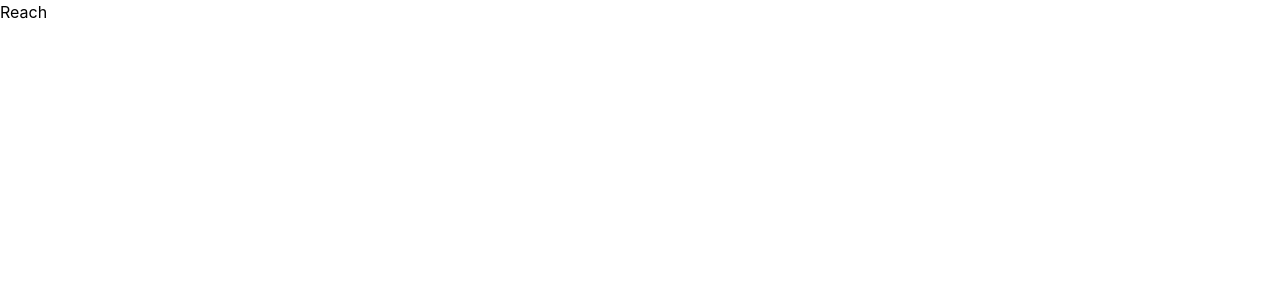
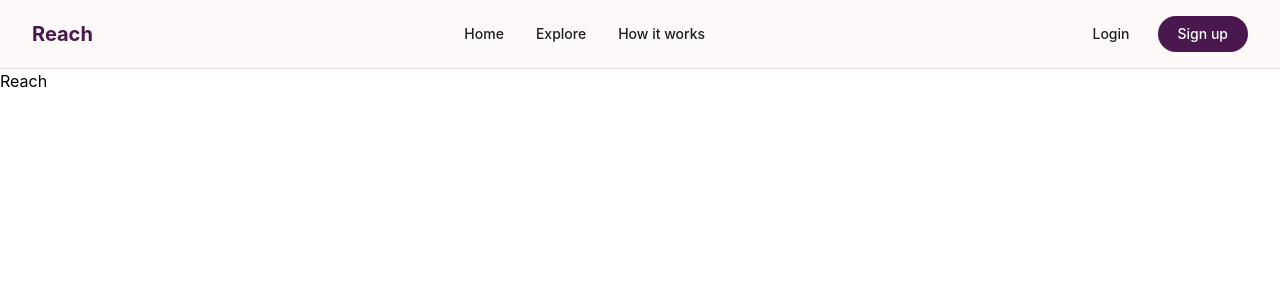
Before and after one commit to sharon884/Reach-frontend-, a React (Vite) app: page / in a window 1280 px wide. Shown: the top 300 px of the page. Built offline with nearby package versions, Linux system fonts and the light colour scheme.

Commit message:
feat(frontend): add responsive navigation

```diff
--- /dev/null
+++ b/src/components/layout/Navbar.tsx
@@ -0,0 +1,130 @@
+import { useState } from "react";
+import { Link } from "react-router-dom";
+import { Menu, X } from "lucide-react";
+
+function Navbar() {
+    const [isMenuOpen, setIsMenuOpen] = useState(false);
+
+    return (
+        <nav className="border-b border-reach-plum/10 bg-reach-card">
+            <div className="mx-auto flex max-w-7xl items-center justify-between px-5 py-4 md:px-8">
+
+                {/* Logo */}
+                <Link
+                    to="/"
+                    className="text-xl font-bold text-reach-plum"
+                >
+                    Reach
+                </Link>
+
+                {/* Desktop Navigation */}
+                <div className="hidden items-center gap-8 md:flex">
+                    <Link
+                        to="/"
+                        className="text-sm font-medium text-reach-text transition hover:text-reach-plum"
+                    >
+                        Home
+                    </Link>
+
+                    <Link
+                        to="/feed"
+                        className="text-sm font-medium text-reach-text transition hover:text-reach-plum"
+                    >
+                        Explore
+                    </Link>
+
+                    <a
+                        href="#how-it-works"
+                        className="text-sm font-medium text-reach-text transition hover:text-reach-plum"
+                    >
+                        How it works
+                    </a>
+                </div>
+
+                {/* Desktop Actions */}
+                <div className="hidden items-center gap-3 md:flex">
+                    <Link
+                        to="/login"
+                        className="px-4 py-2 text-sm font-medium text-reach-text transition hover:text-reach-plum"
+                    >
+                        Login
+                    </Link>
+
+                    <Link
+                        to="/signup"
+                        className="rounded-full bg-reach-plum px-5 py-2 text-sm font-medium text-white transition hover:opacity-90"
+                    >
+                        Sign up
+                    </Link>
+                </div>
+
+                {/* Mobile Menu Button */}
+                <button
+                    type="button"
+                    onClick={() => setIsMenuOpen(!isMenuOpen)}
+                    className="rounded-md p-2 text-reach-plum md:hidden"
+                    aria-label={isMenuOpen ? "Close menu" : "Open menu"}
+                >
+                    {isMenuOpen ? (
+                        <X size={22} />
+                    ) : (
+                        <Menu size={22} />
+                    )}
+                </button>
+            </div>
+
+            {/* Mobile Navigation */}
+            {isMenuOpen && (
+                <div className="border-t border-reach-plum/10 bg-reach-card px-5 py-4 md:hidden">
+                    <div className="flex flex-col gap-4">
+
+                        <Link
+                            to="/"
+                            onClick={() => setIsMenuOpen(false)}
+                            className="text-sm font-medium text-reach-text"
+                        >
+                            Home
+                        </Link>
+
+                        <Link
+                            to="/feed"
+                            onClick={() => setIsMenuOpen(false)}
+                            className="text-sm font-medium text-reach-text"
+                        >
+                            Explore
+                        </Link>
+
+                        <a
+                            href="#how-it-works"
+                            onClick={() => setIsMenuOpen(false)}
+                            className="text-sm font-medium text-reach-text"
+                        >
+                            How it works
+                        </a>
+
+                        <div className="flex flex-col gap-2 border-t border-reach-plum/10 pt-4">
+                            <Link
+                                to="/login"
+                                onClick={() => setIsMenuOpen(false)}
+                                className="text-sm font-medium text-reach-text"
+                            >
+                                Login
+                            </Link>
+
+                            <Link
+                                to="/signup"
+                                onClick={() => setIsMenuOpen(false)}
+                                className="rounded-full bg-reach-plum px-5 py-2 text-center text-sm font-medium text-white"
+                            >
+                                Sign up
+                            </Link>
+                        </div>
+
+                    </div>
+                </div>
+            )}
+        </nav>
+    );
+}
+
+export default Navbar;
--- a/src/index.css
+++ b/src/index.css
@@ -1 +1,9 @@
 @import "tailwindcss";
+
+@theme {
+    --color-reach-beige: #ebe1d4;
+    --color-reach-surface: #f6f3f2;
+    --color-reach-card: #fcf9f8;
+    --color-reach-text: #1e1e1e;
+    --color-reach-plum: #4a174f;
+}
--- a/src/pages/LandingPage.tsx
+++ b/src/pages/LandingPage.tsx
@@ -1,6 +1,10 @@
+import Navbar from "../components/layout/Navbar";
+
 function LandingPage() {
     return (
         <main>
+            <Navbar />
+
             <h1>Reach</h1>
         </main>
     );
```
